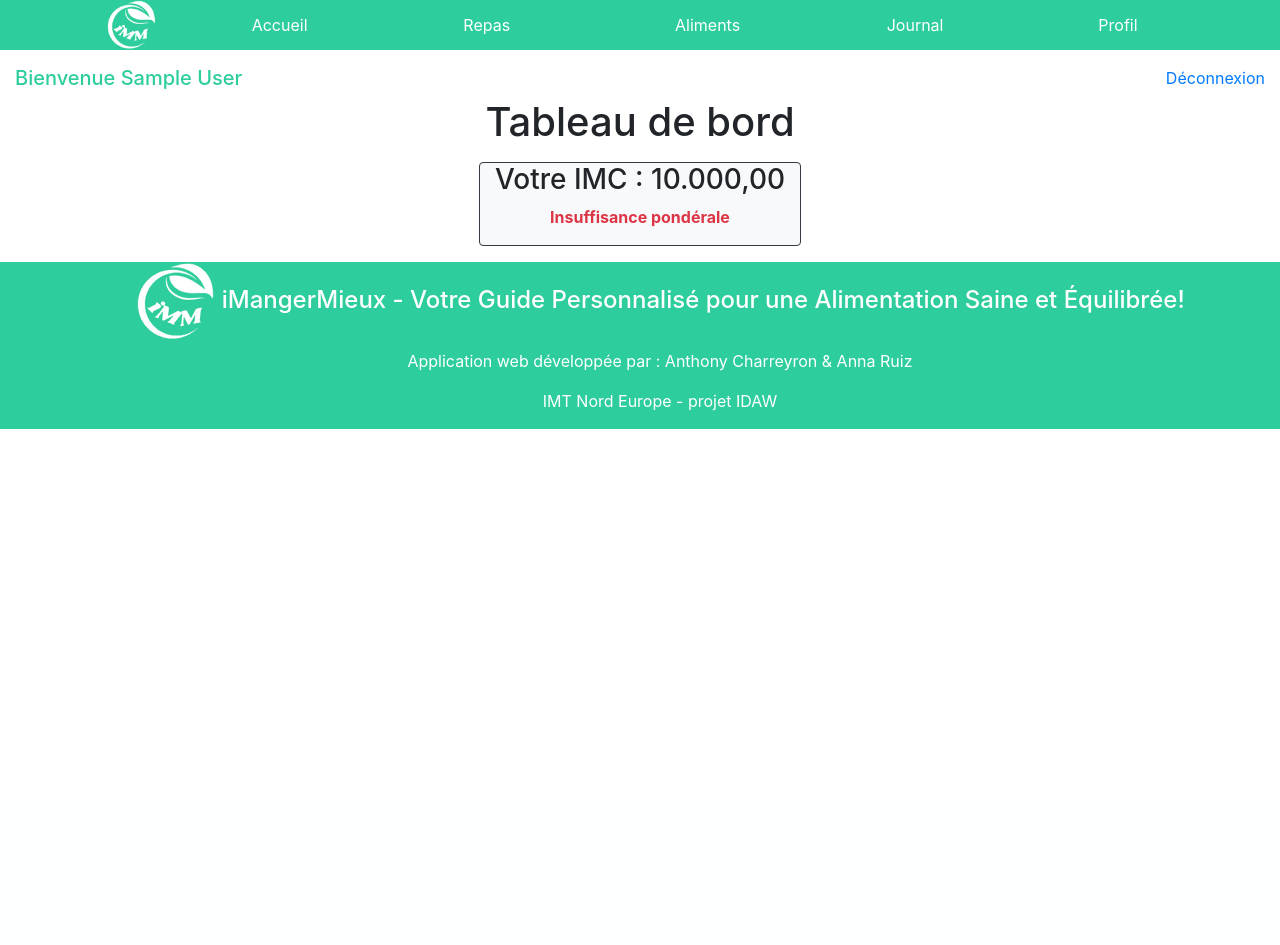
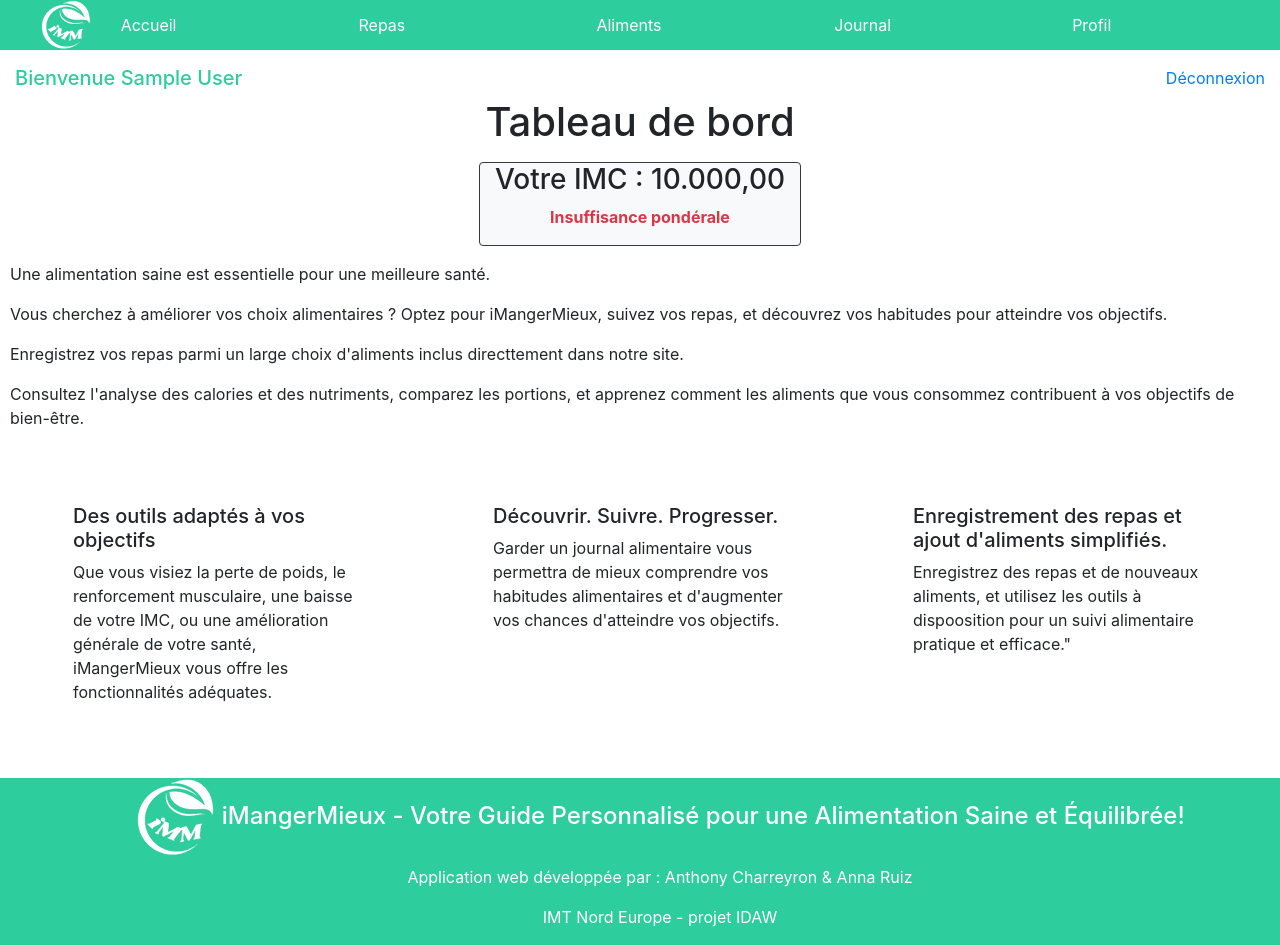
Before and after one commit to AnnnaRuiz/iMangerMieux, a PHP site: page / in a window 1280 px wide. Before the commit the page ends 429 px from the top, so only its background shows below. Run offline with PHP 8.4, Linux system fonts and the light colour scheme; the visitor is signed in with stand-in values (Sample User, id 1); some libraries are stand-ins or nearby versions.

Commit message:
Début amélioration accueil

```diff
--- a/frontend/accueil.php
+++ b/frontend/accueil.php
@@ -33,3 +33,23 @@
         </div>
     </div>
 </div>
+<div class="row" style="margin: 10px;">
+    <p>Une alimentation saine est essentielle pour une meilleure santé.</p>
+    <p>Vous cherchez à améliorer vos choix alimentaires ? Optez pour iMangerMieux, suivez vos repas, et découvrez vos habitudes pour atteindre vos objectifs.</p>
+    <p>Enregistrez vos repas parmi un large choix d'aliments inclus directtement dans notre site.</p>
+    <p>Consultez l'analyse des calories et des nutriments, comparez les portions, et apprenez comment les aliments que vous consommez contribuent à vos objectifs de bien-être.</p>
+</div>
+<div class="row" style="margin: 10px;">
+    <div class="col m-5">
+        <h5>Des outils adaptés à vos objectifs</h5>
+        <p>Que vous visiez la perte de poids, le renforcement musculaire, une baisse de votre IMC, ou une amélioration générale de votre santé, iMangerMieux vous offre les fonctionnalités adéquates.</p>
+    </div>
+    <div class="col m-5">
+        <h5>Découvrir. Suivre. Progresser.</h5>
+        <p>Garder un journal alimentaire vous permettra de mieux comprendre vos habitudes alimentaires et d'augmenter vos chances d'atteindre vos objectifs.</p>
+    </div>
+    <div class="col m-5">
+        <h5>Enregistrement des repas et ajout d'aliments simplifiés.</h5>
+        <p>Enregistrez des repas et de nouveaux aliments, et utilisez les outils à dispoosition pour un suivi alimentaire pratique et efficace."</p>
+    </div>
+</div>
--- a/frontend/profil.php
+++ b/frontend/profil.php
@@ -24,7 +24,7 @@
                         </div>
                     </div>
                     <div class="row" style="margin-left: 10px;">
-                    <p class="border rounded d-inline-flex"> Mot de passe </p>
+                        <p class="border rounded d-inline-flex"> Mot de passe </p>
                         <div style="margin-left: 10px;">
                             <p><?php echo '****'?></p>
                         </div>
@@ -94,7 +94,6 @@
         userAccountInfo.find("button:contains('Modifier')").replaceWith(`<button type="button" class="btn btn-success ml-auto" onclick="saveUserAccount(this)">Enregistrer</button>`);
     }
 
-
     function saveUserAccount(button) {
         // Sélectionne la zone d'affichage des données de connexion
         let userAccountInfo = $(button).closest(".col-5");
@@ -157,7 +156,6 @@
         userInfo.find("button:contains('Modifier')").replaceWith(`<button type="button" class="btn btn-success ml-auto" onclick="saveUserInfo(this)">Enregistrer</button>`);
     }
 
-    // Fonction pour enregistrer les informations sur l'utilisateur modifiées
     function saveUserInfo(button) {
         // Sélectionne la zone d'affichage des informations sur l'utilisateur
         let userInfo = $(button).closest(".col-5");
--- a/frontend/template_menu.php
+++ b/frontend/template_menu.php
@@ -14,7 +14,9 @@
     echo '<nav class="menu color">
              <ul class="row">
                 <br>
-                <div class="col"><img style="height: 50px" src="images/iMM.png"></div>';
+                <a href="index.php?page=accueil">
+                    <div class="col"><img style="height: 50px" src="images/iMM.png" alt="iMM Logo">
+                    </div></a>';
 
     foreach($mymenu as $pageId => $pageParameters) {
         echo '<li class="col list-unstyled">';
```
